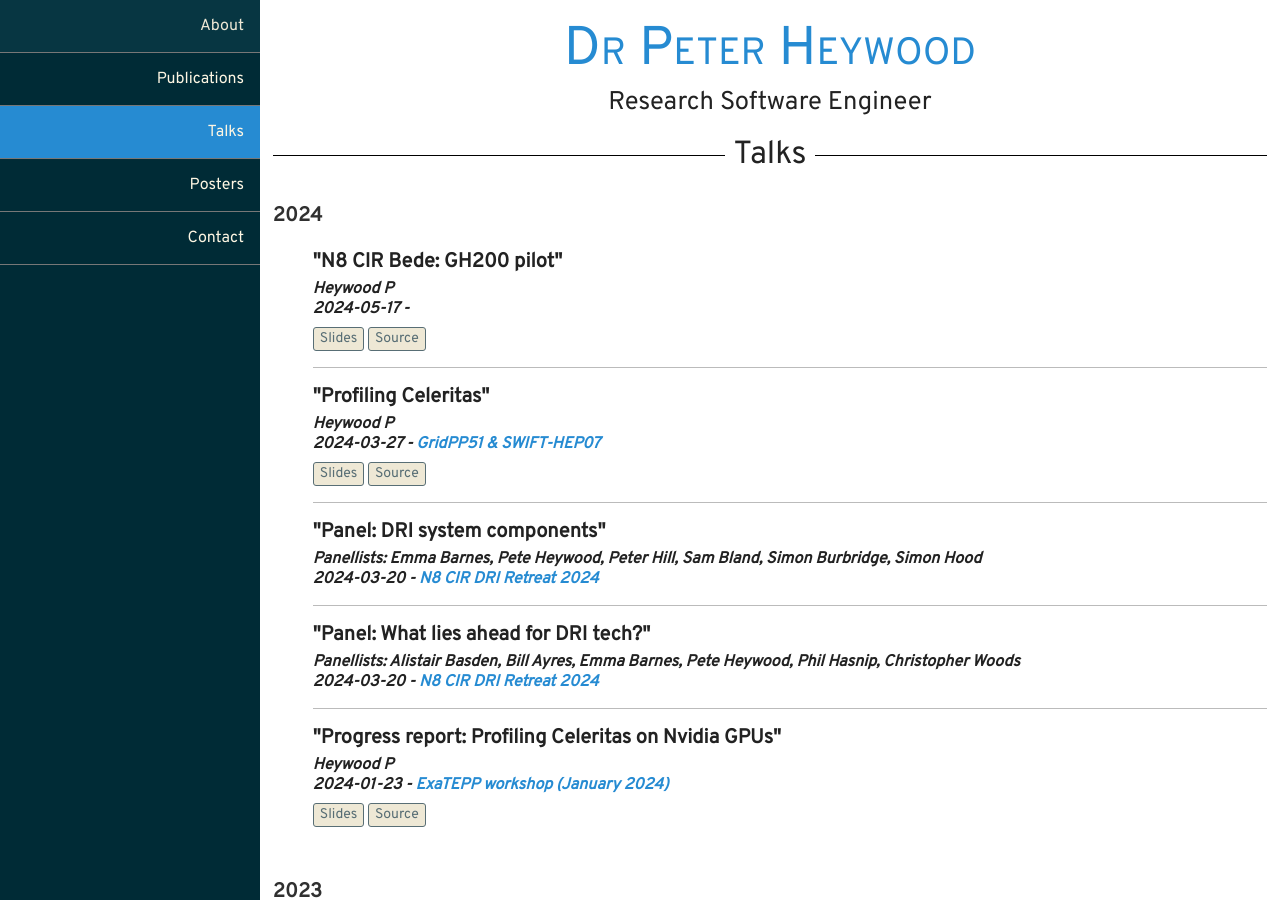
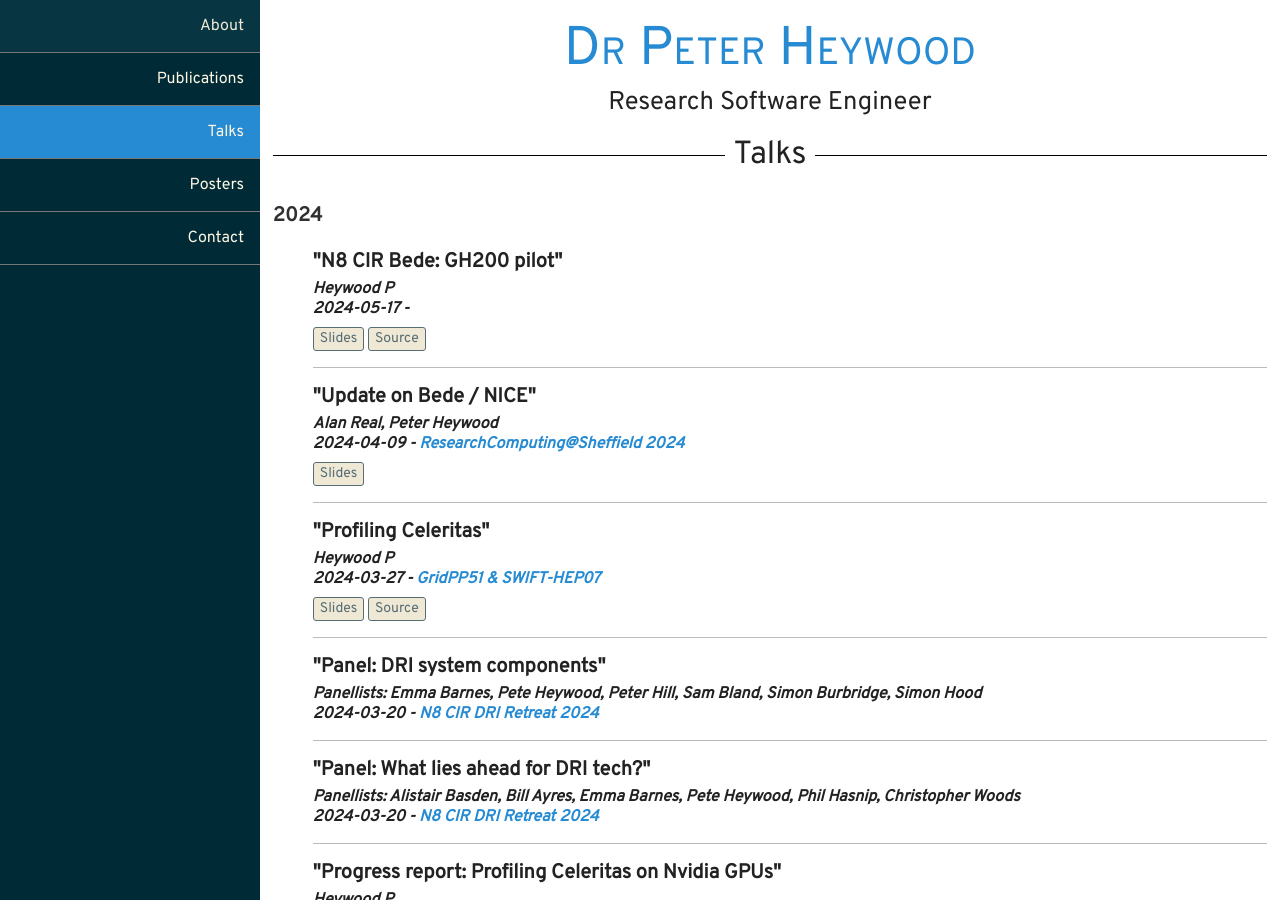
Before and after one commit to ptheywood/ptheywood.github.io, a Jekyll site: the page built from talks/index.html, in a window 1280 px wide and 900 px high. Built offline with Jekyll 4.4.1, drawn with Linux system fonts in a browser that asks for light colours; nearby versions of some CDN libraries; some web fonts are replaced.

Commit message:
Add ResearchComputing@Sheffield talk by Alan Real
Add ResearchComputing@Sheffield talk by Alan Real.

I was listed as a co author after providing figures for Grace-Hopper ML benchmarking and theoretical interconnect performance.

Closes #21

```diff
--- a/_data/talks.yml
+++ b/_data/talks.yml
@@ -8,6 +8,12 @@
       title: "N8 CIR Bede: GH200 pilot"
       slides: "https://ptheywood.uk/bede-gh200-open-pilot-slides"
       src: "https://github.com/ptheywood/bede-gh200-open-pilot-slides"
+    - authors: "Alan Real, Peter Heywood"
+      date: 2024-04-09
+      event: "ResearchComputing@Sheffield 2024"
+      event_url: "https://drive.google.com/drive/u/0/folders/1YPctycoYDaxZX4aqAqdCiQYQD9lgAtq_"
+      title: "Update on Bede / NICE"
+      slides: "https://docs.google.com/presentation/d/1N_oOZmDGwUd5EgiLlWyhOVcWwE_C9dJR/"
     - authors: "Heywood P"
       date: 2024-03-27
       event: "GridPP51 & SWIFT-HEP07"
```
